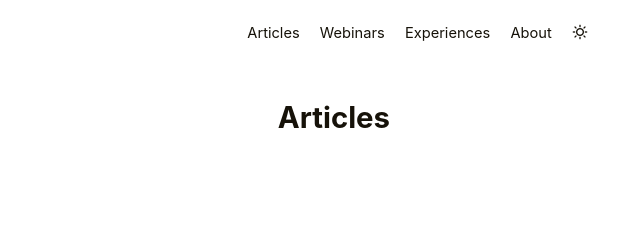
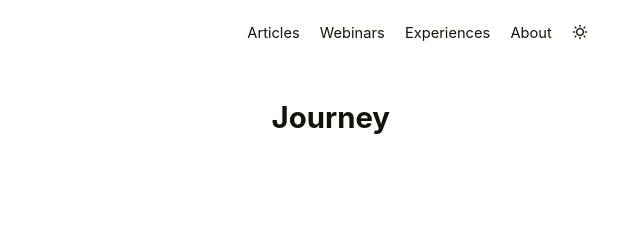
Before and after one commit to picklehari/picklehari.github.io, a plain HTML site: page experience/index.html in a window 1280 px wide. Shown: the top 247 px of the page, 640-1280 px from the left. Drawn offline with Linux system fonts and the light colour scheme; a web font is replaced by a local one.

Commit message:
Update index.html

```diff
--- a/experience/index.html
+++ b/experience/index.html
@@ -129,7 +129,7 @@
           <div class="container">
 
 <div class="post-warp archive">
-    <h2 class="post-title" style="text-align:right;padding-bottom:2em">Articles</h2>
+    <h2 class="post-title" style="text-align:right;padding-bottom:2em"> Journey </h2>
     <div class="post-content">
         <h1> Experiences </h1>
         <div>
```
